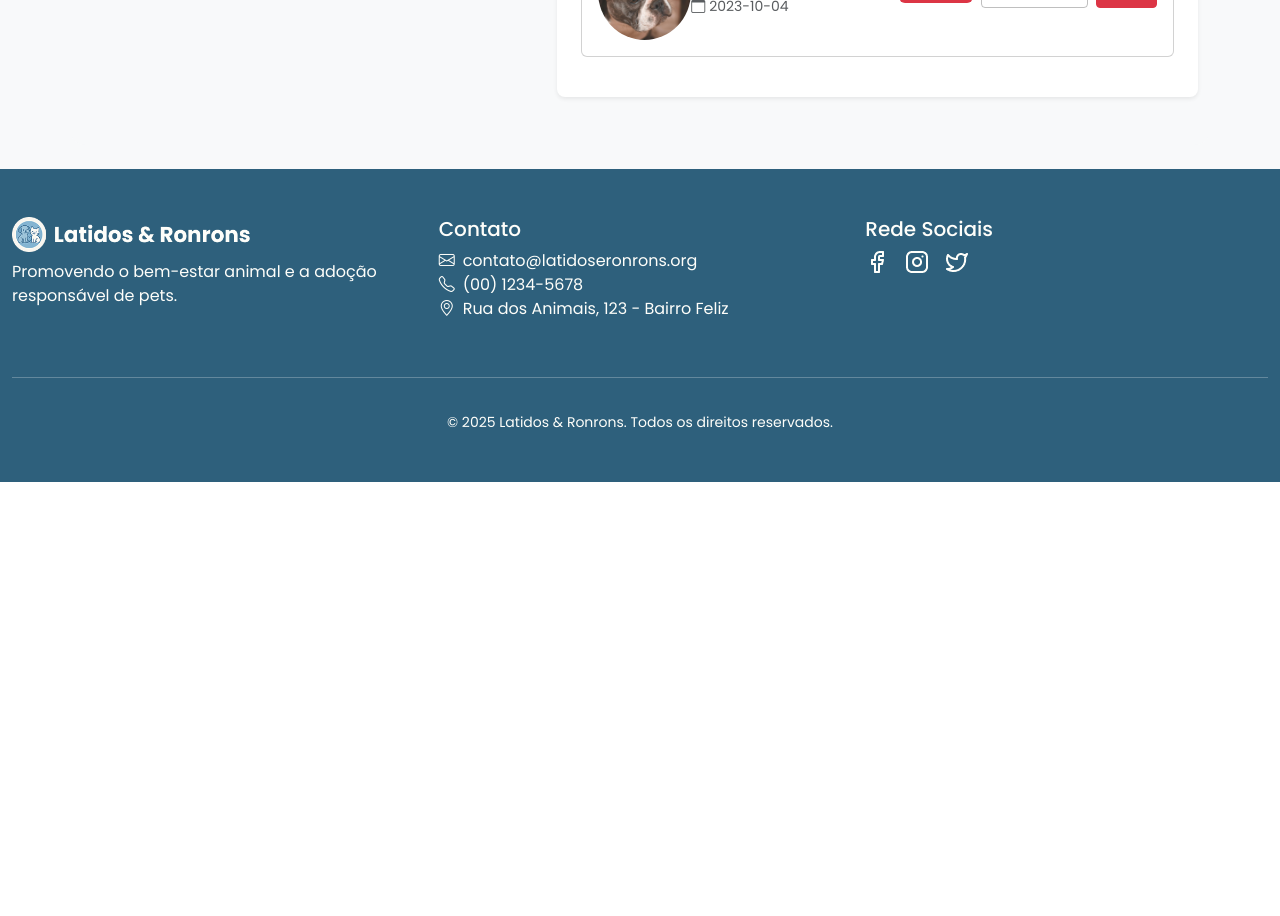
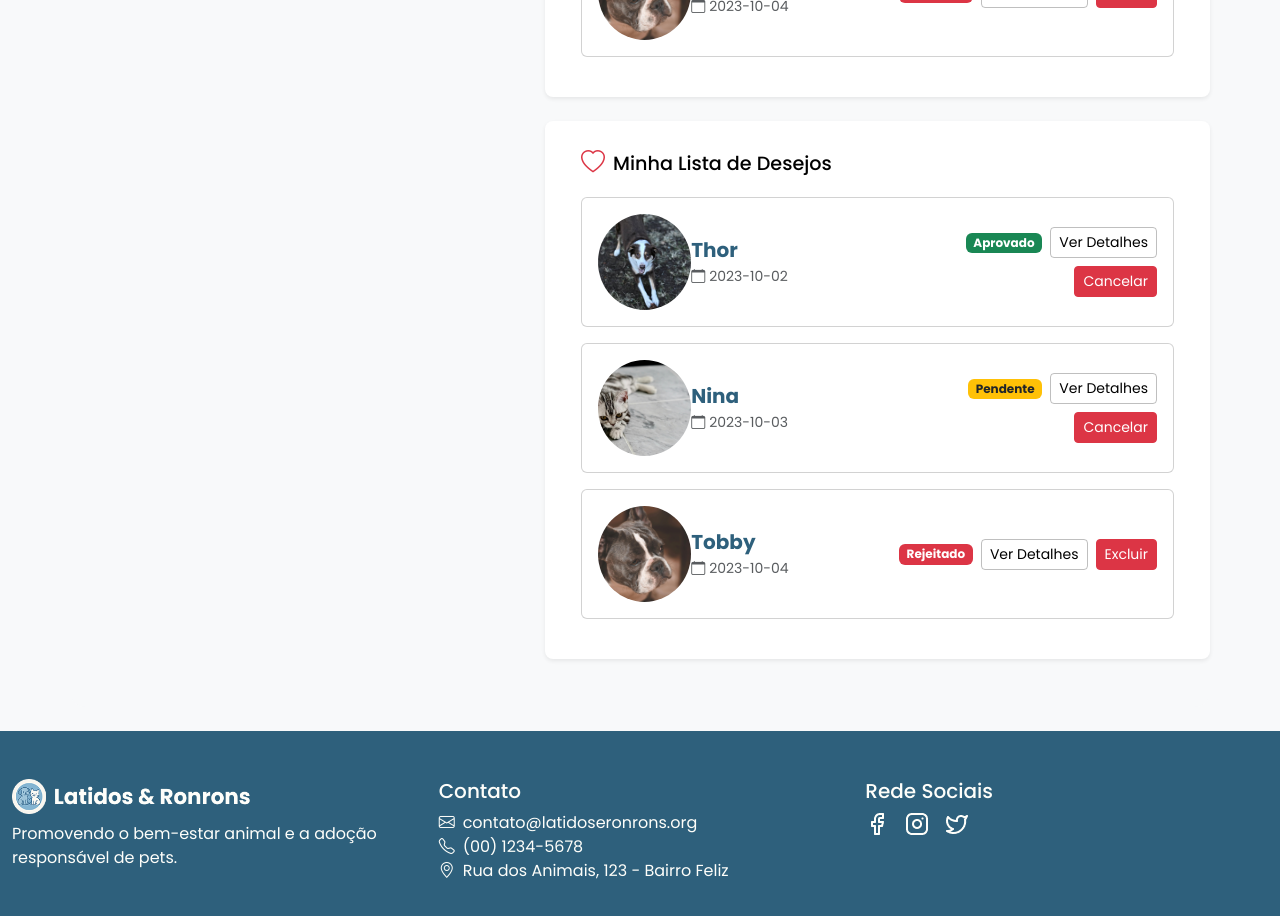
Before and after one commit to chryssstina/Adocao_de_Animais_React, a React (Vite) app in the folder frontend/: page /user in a window 1280 px wide. Shown: the part 680-1596 px from the top of the page. Before the commit the page ends 1162 px from the top, so only its background shows below. Built offline with nearby package versions, Linux system fonts and the light colour scheme.

Commit message:
Add FavoritesCard component and update User page
Moved AdoptionCard to a UserComponents subfolder and introduced a new FavoritesCard component for displaying the user's wishlist. Updated the User page to show both adoption requests and a wishlist section, each using their respective card components.

```diff
--- /dev/null
+++ b/frontend/src/components/UserComponents/FavoritesCard/FavoritesCard.css
@@ -0,0 +1,21 @@
+
+
+
+#data-text{
+    text-decoration: none;
+}
+
+#adoption-card-image {
+    width: 6rem;
+    height: 6rem;
+    object-fit: cover;
+    border-radius: 50%;
+}
+
+#adoption-card-content{
+    padding: 1rem;
+}
+
+.no-underline {
+    text-decoration: none !important;
+}
--- /dev/null
+++ b/frontend/src/components/UserComponents/FavoritesCard/FavoritesCard.jsx
@@ -0,0 +1,64 @@
+import { Link } from "react-router-dom";
+import "./FavoritesCard.css";
+
+function FavoritesCard({id, animalName, adoptionDate, status, photo }) {
+  return status === "disponivel" ? (
+    <></>
+  ) : (
+    <section className="adoption-card" id="adoption-card-section">
+      <div className="card mb-3" id="adoption-card-content">
+        <div className="row g-0 align-items-center">
+          <div className="col-md-2 text-center">
+            <img
+              src={photo}
+              className="img-fluid rounded-circle"
+              alt="Animal adotado"
+              id="adoption-card-image"
+            />
+          </div>
+
+          <div className="col-md-4">
+            <h5 className="card-title mb-1">{animalName}</h5>
+            <div className="text-muted small">
+              <i className="bi bi-calendar me-1"></i>
+              {adoptionDate === "" ? (
+                <span className="text-warning">Aguardando Adoção</span>
+              ) : (
+                <span className="no-underline">{adoptionDate}</span>
+              )}
+            </div>
+          </div>
+
+          <div className="col-md-6 d-flex justify-content-end align-items-center gap-2 flex-wrap">
+            {status === "pendente" ? (
+              <span className="badge bg-warning text-dark no-underline">
+                Pendente
+              </span>
+            ) : status === "aprovado" ? (
+              <span className="badge bg-success no-underline">Aprovado</span>
+            ) : status === "rejeitado" ? (
+              <span className="badge bg-danger no-underline">Rejeitado</span>
+            ) : (
+              <span className="badge bg-secondary no-underline">
+                Desconhecido
+              </span>
+            )}
+            <Link className="btn btn-outline-secondary btn-sm button_black" to={`/adotados/${id}`}>
+              Ver Detalhes
+            </Link>
+            {
+              status === "rejeitado" ? (
+                <button className="btn btn-danger btn-sm" id="DeleteButton">Excluir</button>
+              ) : (
+                <button className="btn btn-danger btn-sm" id="CancelButton">Cancelar</button>
+              )
+            }
+
+          </div>
+        </div>
+      </div>
+    </section>
+  );
+}
+
+export default FavoritesCard;
--- a/frontend/src/pages/User/User.jsx
+++ b/frontend/src/pages/User/User.jsx
@@ -1,6 +1,7 @@
-import AdoptionCard from "../../components/AdoptionCard/AdoptionCard";
+import AdoptionCard from "../../components/UserComponents/AdoptionCard/AdoptionCard";
 import "./User.css";
 import { animal_adoption_mock as mockData } from "../../data/animal_adoption_mock";
+import FavoritesCard from "../../components/UserComponents/FavoritesCard/FavoritesCard";
 
 function User() {
   const user = {
@@ -9,7 +10,9 @@ function User() {
     email: "joao.silva@example.com",
     tipo: "Adotante",
   };
-  const userAdoptions = mockData.filter(adoption => adoption.userId === user.id);
+  const userAdoptions = mockData.filter(
+    (adoption) => adoption.userId === user.id
+  );
 
   return (
     <section className="container-fluid bg-light py-4" id="user-page">
@@ -57,16 +60,21 @@ function User() {
             </div>
           </div>
 
-          <div className="col-12 col-md-7">
+          <div className="col-12 col-md-7" id="adoption-favorites-section">
+            <div className="row mb-4" id="adoption-requests">
               <div className="card shadow-sm rounded-3 border-0">
                 <div className="card-body p-4">
                   <div className="d-flex align-items-center mb-3">
                     <i className="bi bi-heart me-2 fs-4 text-danger"></i>
-                  <h5 className="card-title user_title mb-0">Meus Pedidos de Adoção</h5>
+                    <h5 className="card-title user_title mb-0">
+                      Meus Pedidos de Adoção
+                    </h5>
                   </div>
                   <div className="adoption-list">
                     {userAdoptions.length === 0 ? (
-                    <p className="text-muted">Você ainda não fez nenhum pedido de adoção.</p>
+                      <p className="text-muted">
+                        Você ainda não fez nenhum pedido de adoção.
+                      </p>
                     ) : (
                       userAdoptions.map((adoption) => (
                         <AdoptionCard
@@ -82,6 +90,41 @@ function User() {
                 </div>
               </div>
             </div>
+            <div className="row" id="favorites-section">
+              <div className="card shadow-sm rounded-3 border-0">
+                <div className="card-body p-4">
+                  <div className="d-flex align-items-center mb-3">
+                    <i className="bi bi-heart me-2 fs-4 text-danger"></i>
+                    <h5 className="card-title user_title mb-0">
+                      Minha Lista de Desejos
+                    </h5>
+                  </div>
+                  <div className="adoption-list">
+                    {userAdoptions.length === 0 ? (
+                      <div>
+                          <p className="text-muted">
+                           Você ainda não fez nenhum pedido de adoção.
+                        </p>
+                          <Link to="/animais" className="btn btn-link p-0">
+                           Explorar Animais
+                        </Link>
+                      </div>
+                    ) : (
+                      userAdoptions.map((adoption) => (
+                        <FavoritesCard
+                          id={adoption.id}
+                          animalName={adoption.animalName}
+                          adoptionDate={adoption.adoptionDate}
+                          status={adoption.statusAdoption}
+                          photo={adoption.photo}
+                        />
+                      ))
+                    )}
+                  </div>
+                </div>
+              </div>
+            </div>
+          </div>
         </div>
       </div>
     </section>
```
Also changed, not shown: frontend/src/components/UserComponents/AdoptionCard/AdoptionCard.css (renamed from frontend/src/components/AdoptionCard/AdoptionCard.css), frontend/src/components/UserComponents/AdoptionCard/AdoptionCard.jsx (renamed from frontend/src/components/AdoptionCard/AdoptionCard.jsx). Lines whose indentation alone changed are shown as unchanged.
